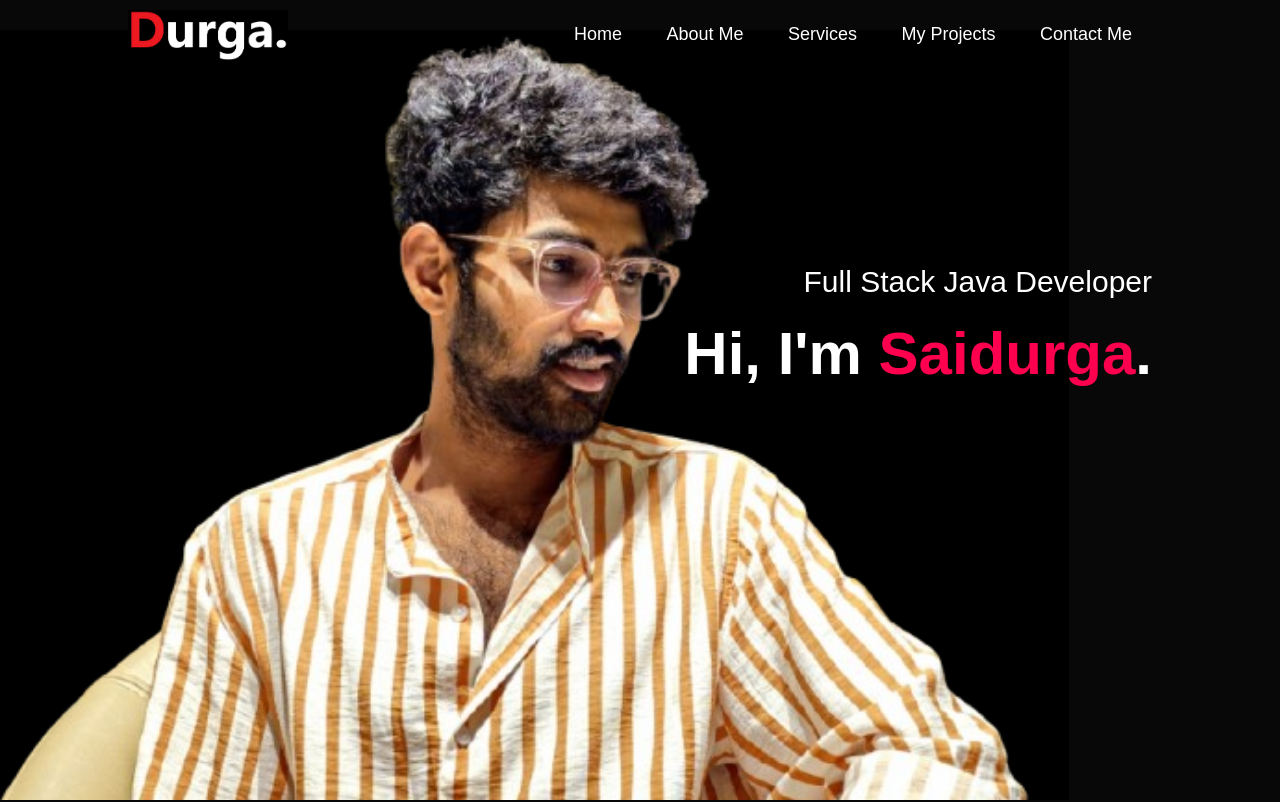
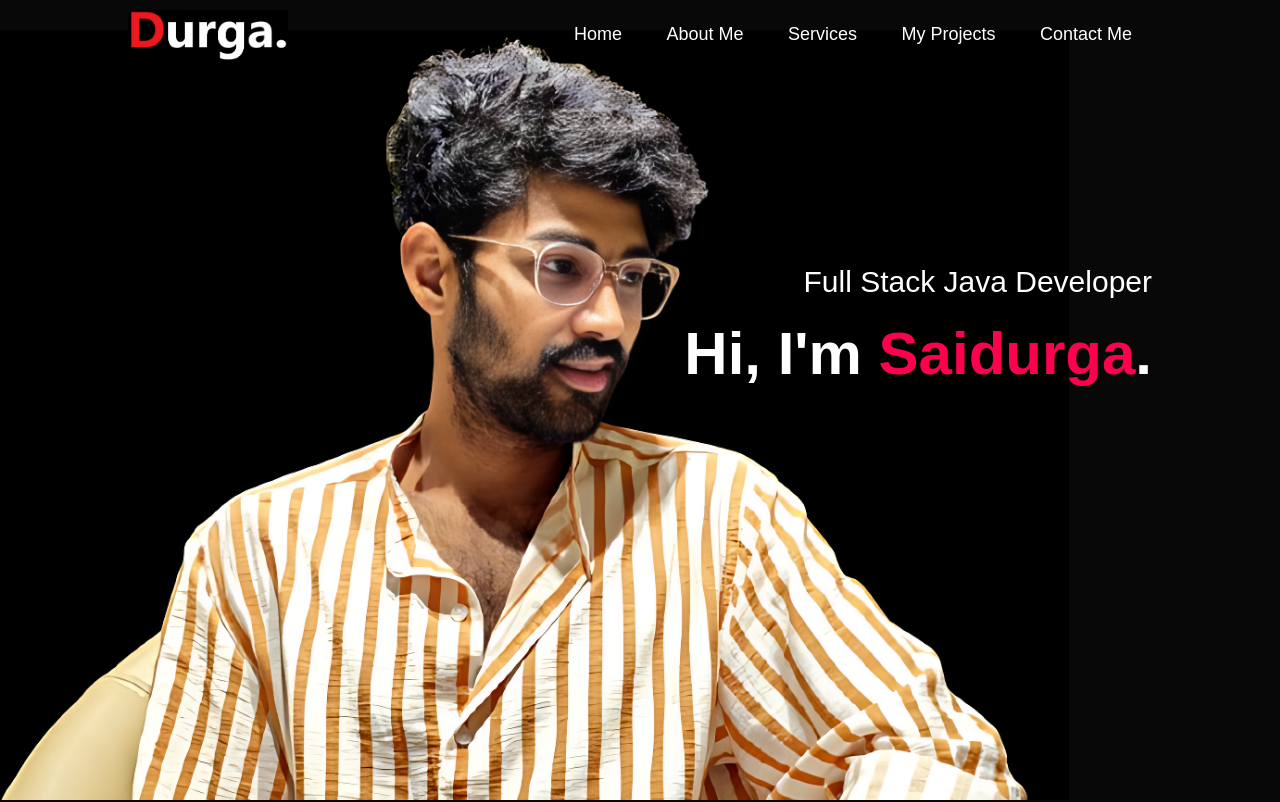
Before and after one commit to SaiDurga0206/SaiDurga.github.io, a plain HTML site: page index.html in a window 1280 px wide. Shown: the top 802 px of the page. Drawn offline with Linux system fonts and the light colour scheme.

Commit message:
Update style.css

```diff
--- a/style.css
+++ b/style.css
@@ -18,7 +18,7 @@ body{
     width: 100%;
     height: 100vh;
 
-    background-image: url(images/SDurga.png);
+    background-image: url(images/SDbgimg.png);
     background-size: contain;
     background-repeat: no-repeat;
     background-position: left 30px;
```
